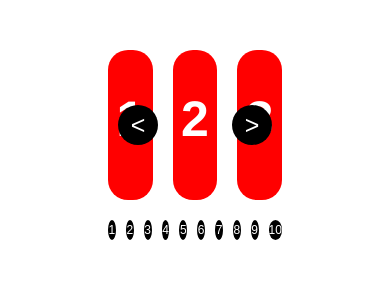
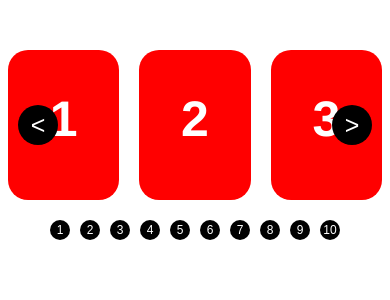
Before and after one commit to sasaafanasienka/Carousel, a React app: page / in a window 390 px wide. Shown: the top 300 px of the page. Built offline with nearby package versions, Linux system fonts and the light colour scheme.

Commit message:
added media queries to app.css

```diff
--- a/src/components/App.css
+++ b/src/components/App.css
@@ -5,6 +5,12 @@
     margin: 0;
 }
 
+@media (max-width: 768px) {
+    .App {
+        padding: 0;
+    }
+}
+
 .inputs {
     display: flex;
     flex-direction: column;
```
Also changed, not shown: 2 other files (tests, documents, lock files or other folders).
